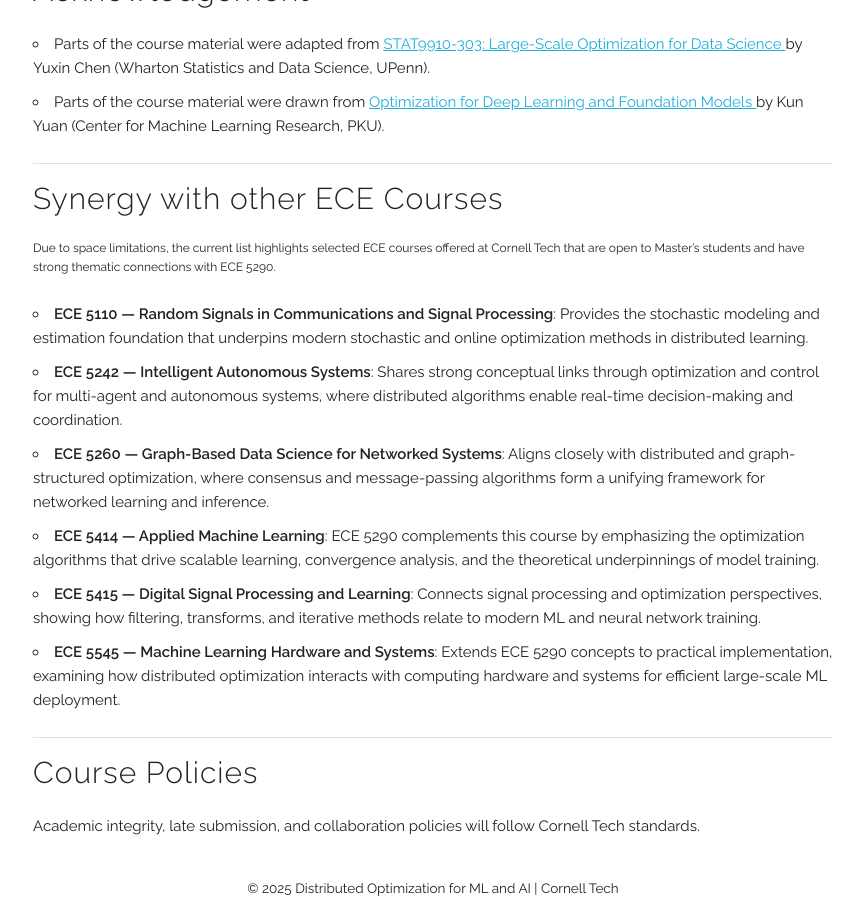
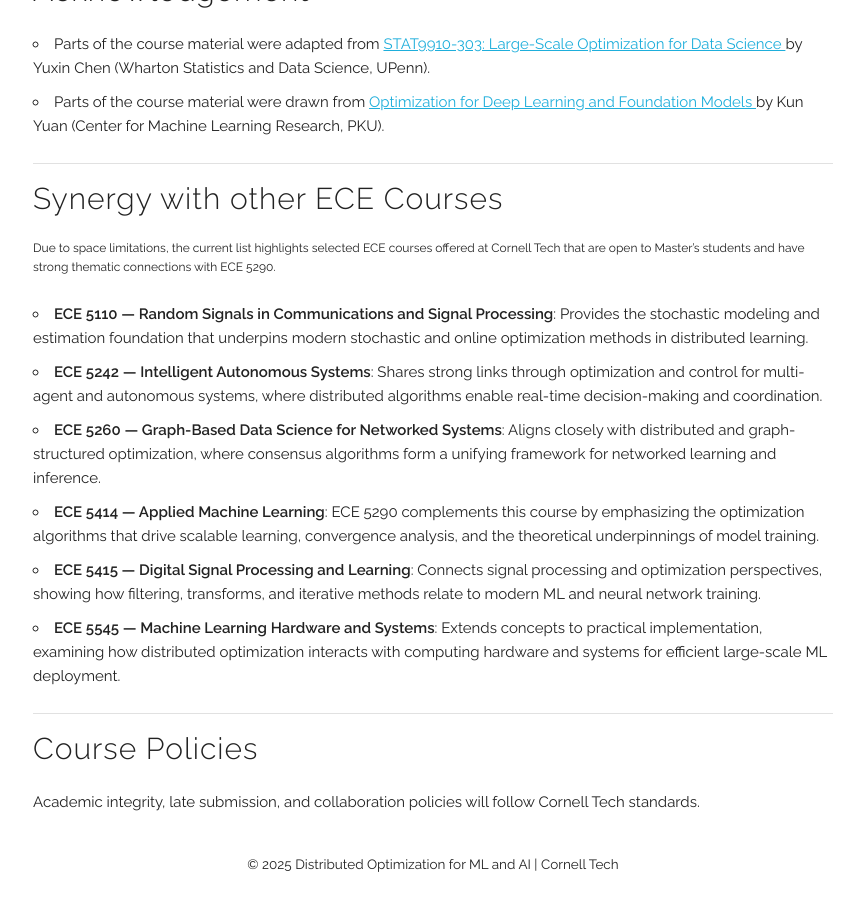
Before and after one commit to chentianyi1991/ECE5290, a Jekyll site: the page built from index.html, in a window 1280 px wide and 900 px high, scrolled down 4939 px. Shown: the whole window, without its empty margins (207-1069 px from the left). Built offline with Jekyll 4.4.1, drawn with Linux system fonts in a browser that asks for light colours; after the commit the page ends 5815 px from its top, so only the background shows below that.

Commit message:
Update course.html

```diff
--- a/_layouts/course.html
+++ b/_layouts/course.html
@@ -130,11 +130,11 @@ when they are used to solve large-scale distributed problems arising in AI, mach
   </p>
   <ul>
     <li><strong>ECE 5110 — Random Signals in Communications and Signal Processing</strong>: Provides the stochastic modeling and estimation foundation that underpins modern stochastic and online optimization methods in distributed learning.</li>
-    <li><strong>ECE 5242 — Intelligent Autonomous Systems</strong>: Shares strong conceptual links through optimization and control for multi-agent and autonomous systems, where distributed algorithms enable real-time decision-making and coordination.</li>
-    <li><strong>ECE 5260 — Graph-Based Data Science for Networked Systems</strong>: Aligns closely with distributed and graph-structured optimization, where consensus and message-passing algorithms form a unifying framework for networked learning and inference.</li>
+    <li><strong>ECE 5242 — Intelligent Autonomous Systems</strong>: Shares strong links through optimization and control for multi-agent and autonomous systems, where distributed algorithms enable real-time decision-making and coordination.</li>
+    <li><strong>ECE 5260 — Graph-Based Data Science for Networked Systems</strong>: Aligns closely with distributed and graph-structured optimization, where consensus algorithms form a unifying framework for networked learning and inference.</li>
     <li><strong>ECE 5414 — Applied Machine Learning</strong>: ECE 5290 complements this course by emphasizing the optimization algorithms that drive scalable learning, convergence analysis, and the theoretical underpinnings of model training.</li>
     <li><strong>ECE 5415 — Digital Signal Processing and Learning</strong>: Connects signal processing and optimization perspectives, showing how filtering, transforms, and iterative methods relate to modern ML and neural network training.</li>
-    <li><strong>ECE 5545 — Machine Learning Hardware and Systems</strong>: Extends ECE 5290 concepts to practical implementation, examining how distributed optimization interacts with computing hardware and systems for efficient large-scale ML deployment.</li>
+    <li><strong>ECE 5545 — Machine Learning Hardware and Systems</strong>: Extends concepts to practical implementation, examining how distributed optimization interacts with computing hardware and systems for efficient large-scale ML deployment.</li>
   </ul>
 </section>
 
```
